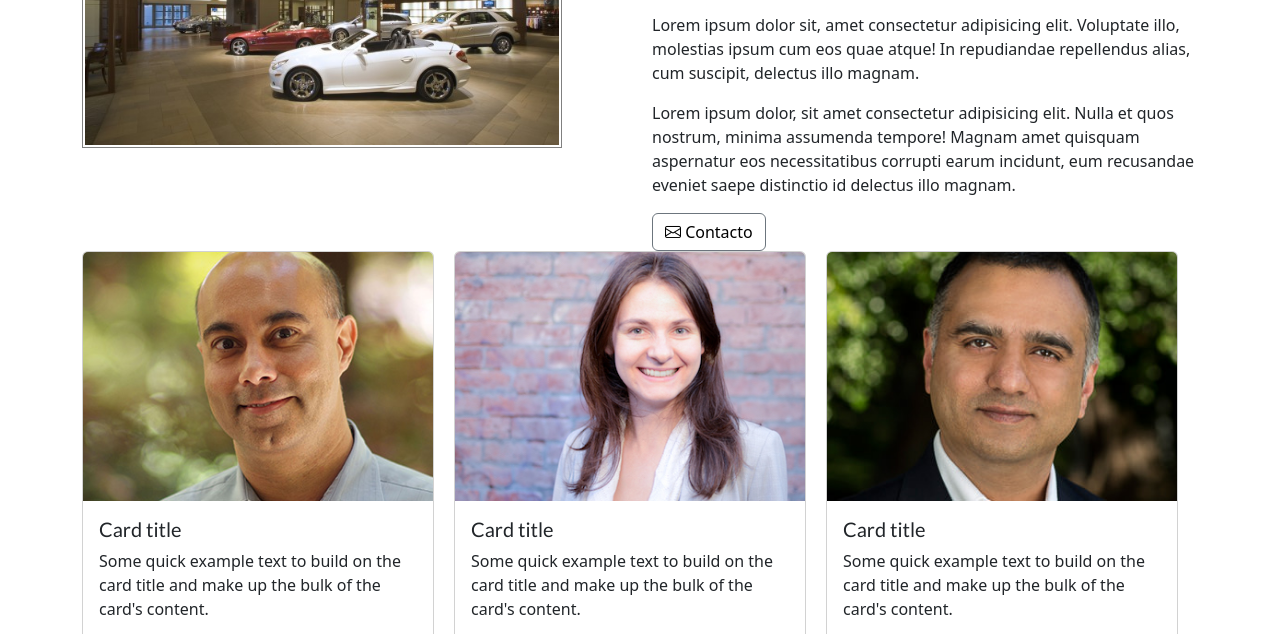
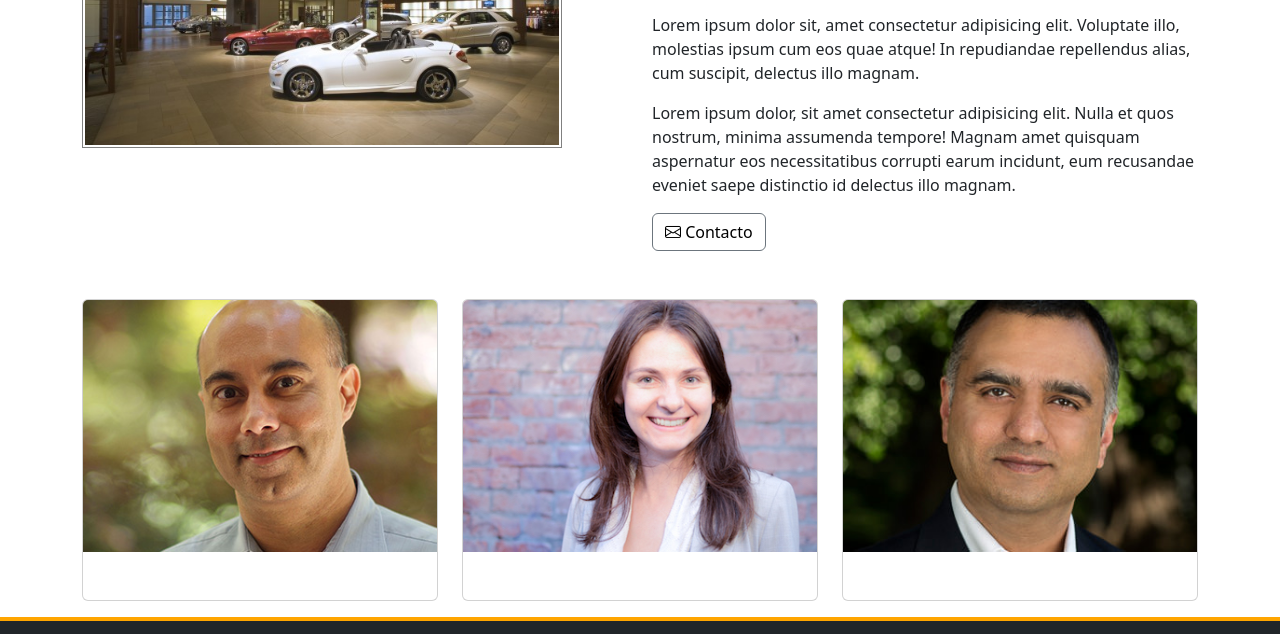
Before and after one commit to sncozzi/AUTOVIP, a plain HTML site: page sobre-nosotros.html in a window 1280 px wide. Shown: the part 288-922 px from the top of the page. Drawn offline with nearby package versions, Linux system fonts and the light colour scheme.

Commit message:
Update sobre-nosotros.html

```diff
--- a/sobre-nosotros.html
+++ b/sobre-nosotros.html
@@ -69,7 +69,10 @@
             <div class="collapse navbar-collapse" id="navbarNav">
               <ul class="navbar-nav ms-auto">
                 <li class="nav-item text-body-secondary">
-                  <a class="nav-link active" aria-current="page" href="index.html"
+                  <a
+                    class="nav-link active"
+                    aria-current="page"
+                    href="index.html"
                     >Home</a
                   >
                 </li>
@@ -80,7 +83,9 @@
                   <a class="nav-link active" href="ventas.html">Venta Usados</a>
                 </li>
                 <li class="nav-item text-body-secondary">
-                  <a class="nav-link active" href="sobre-nosotros.html">Sobre Nosotros</a>
+                  <a class="nav-link active" href="sobre-nosotros.html"
+                    >Sobre Nosotros</a
+                  >
                 </li>
                 <li class="nav-item text-body-secondary">
                   <button
@@ -132,62 +137,42 @@
             <i class="bi bi-envelope"></i> Contacto
           </button>
         </div>
-        <div class="col-md-12 d-flex justify-content-center">
-          <div class="col-md-4">
-            <div class="card" style="width: 22rem">
+      </div>
+    </div>
+    <div class="container mt-5">
+      <div class="row">
+        <div class="col-lg-4 mb-3">
+          <div class="card h-100 mb-3">
             <img
               src="img/about_us/cofounder_1.jpg"
-                class="card-img-top col-md-4 col-lg-4"
+              class="card-img-top"
               alt="..."
             />
-              <div class="card-body">
-                <h5 class="card-title">Card title</h5>
-                <p class="card-text">
-                  Some quick example text to build on the card title and make up
-                  the bulk of the card's content.
-                </p>
-                <a href="#" class="btn btn-primary">Go somewhere</a>
+            <div class="card-body"></div>
           </div>
         </div>
-          </div>
-          <div class="col-md-4">
-            <div class="card" style="width: 22rem">
+        <div class="col-lg-4 mb-3">
+          <div class="card h-100 mb-3">
             <img
               src="img/about_us/cofounder_2.jpg"
-                class="card-img-top col-md-4 col-lg-4"
+              class="card-img-top"
               alt="..."
             />
-              <div class="card-body">
-                <h5 class="card-title">Card title</h5>
-                <p class="card-text">
-                  Some quick example text to build on the card title and make up
-                  the bulk of the card's content.
-                </p>
-                <a href="#" class="btn btn-primary">Go somewhere</a>
+            <div class="card-body"></div>
           </div>
         </div>
-          </div>
-          <div class="col-md-4">
-            <div class="card" style="width: 22rem">
+        <div class="col-lg-4 mb-3">
+          <div class="card h-100 mb-3">
             <img
               src="img/about_us/cofounder_3.jpg"
-                class="card-img-top col-md-4 col-lg-4"
+              class="card-img-top"
               alt="..."
             />
-              <div class="card-body">
-                <h5 class="card-title">Card title</h5>
-                <p class="card-text">
-                  Some quick example text to build on the card title and make up
-                  the bulk of the card's content.
-                </p>
-                <a href="#" class="btn btn-primary">Go somewhere</a>
+            <div class="card-body"></div>
           </div>
         </div>
       </div>
     </div>
-      </div>
-    </div>
-    <div></div>
 
     <div id="footer" class="bg-dark">
       <div class="container">
```
Lines whose indentation alone changed are shown as unchanged.
